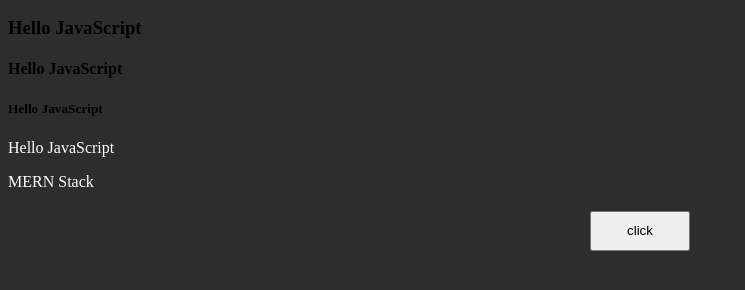
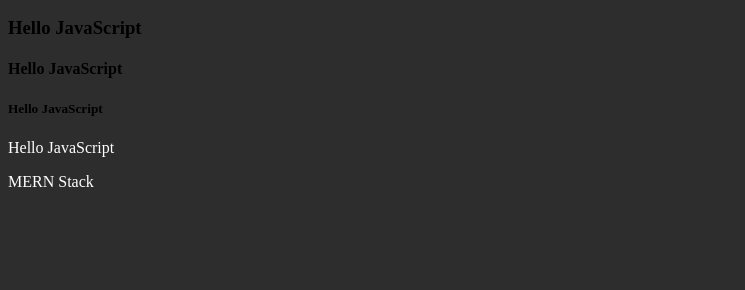
Before and after one commit to NurMuhammad1988/S.B-JavaScript, a website: page indexs/index1.html in a window 1280 px wide. Shown: the part 168-458 px from the top of the page, without its empty margins (0-745 px from the left). Drawn offline with Linux system fonts and the light colour scheme.

Commit message:
regular+

```diff
--- a/indexs/index1.html
+++ b/indexs/index1.html
@@ -36,7 +36,7 @@
 
 
 <!-- bind apply call -->
-<button>click</button>
+<!-- <button>click</button> -->
 <!-- bind apply call -->
 
 
```
Also changed, not shown: js/script1.js (+56 -0 lines).
